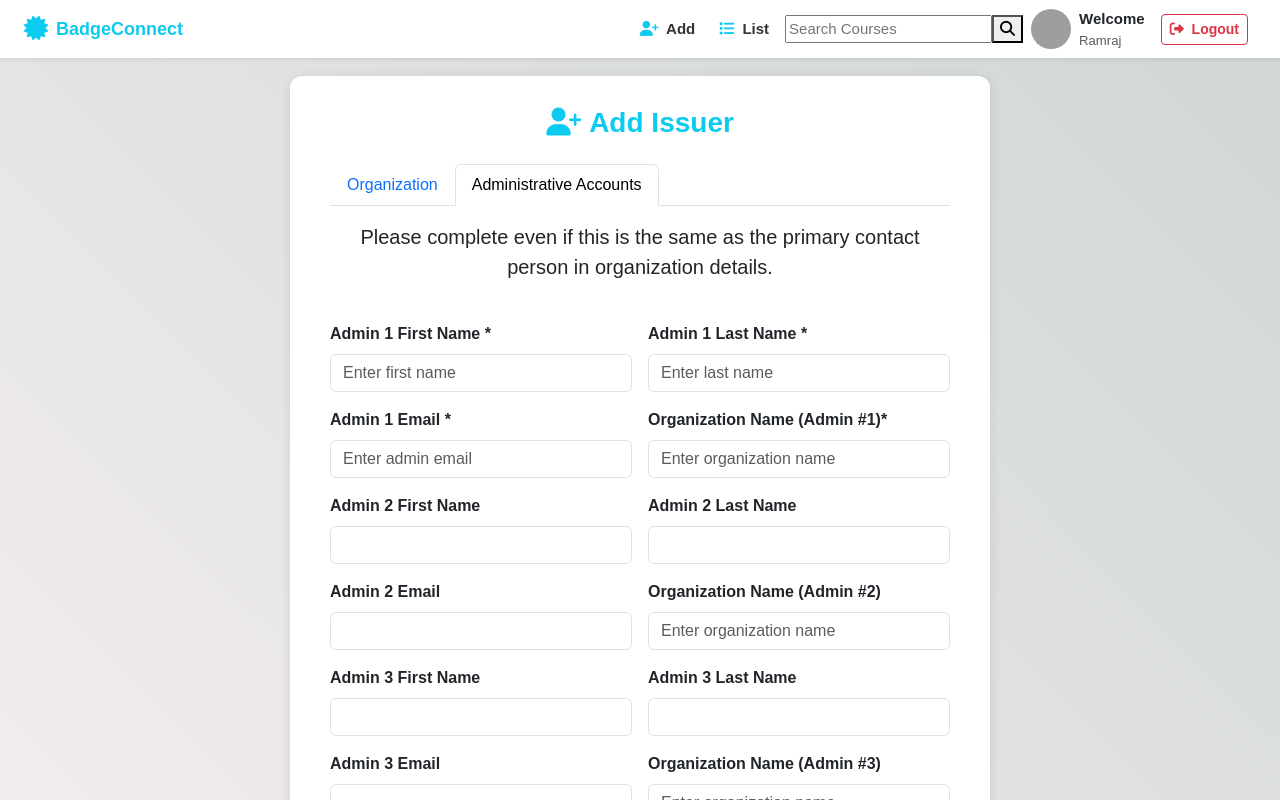
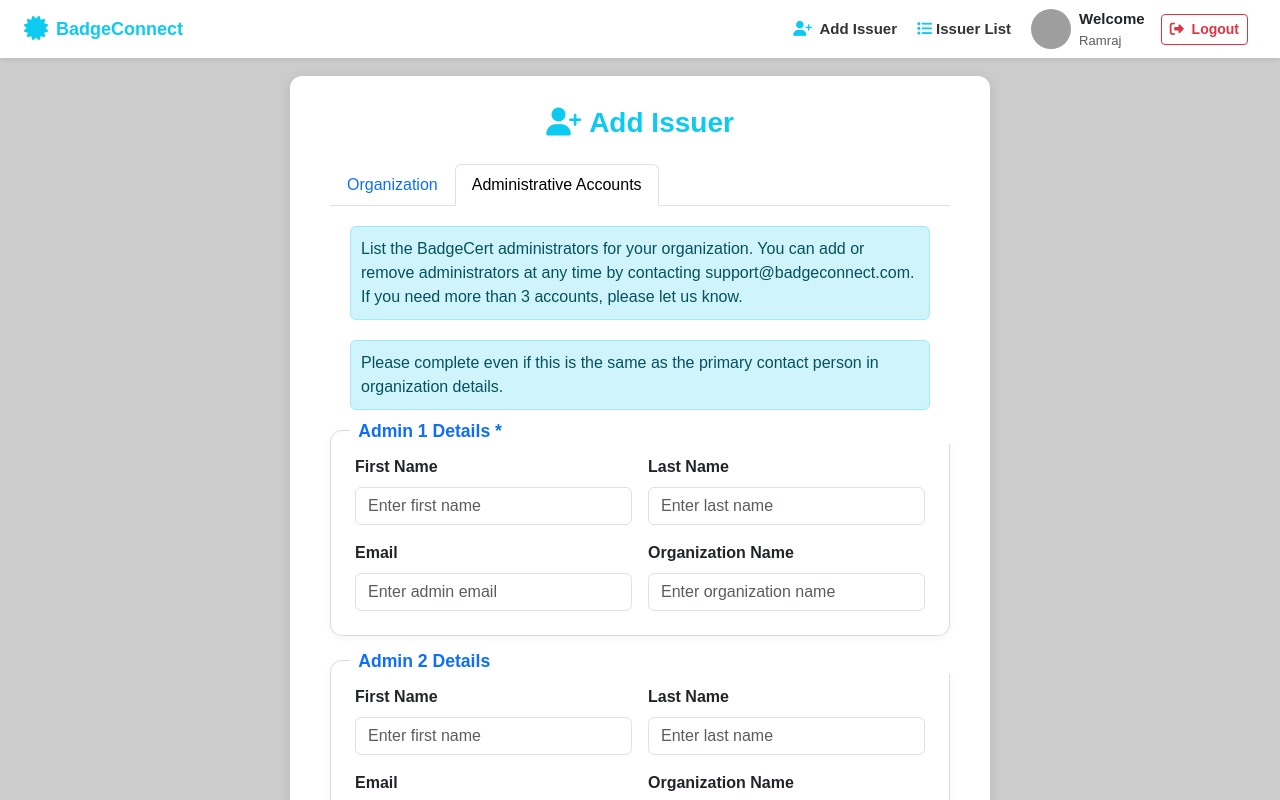
Before and after one commit to Raj-sondhiya/BadgeConnectAdmin, a plain HTML site: page issuerForm.html in a window 1280 px wide. Both pictures are taken after a click on the tab "Administrative Accounts". Shown: the top 800 px of the page. Drawn offline with nearby package versions, Linux system fonts and the light colour scheme; some packages are replaced by stand-ins of ours; grey boxes are pictures that could not be loaded; a script that the page names is missing.

Commit message:
admin screen changes according to 3 Nov meeting

```diff
--- a/issuerForm.html
+++ b/issuerForm.html
@@ -45,62 +45,66 @@
 
                     <!-- ✅ TAB 1 — Organization -->
                     <div class="tab-pane fade show active" id="orgTab" role="tabpanel">
+                        <fieldset class="admin-section">
                             <div class="row g-3">
-
                                 <div class="col-md-6">
                                     <label class="form-label fw-semibold">Organization Name *</label>
                                     <input id="orgName" type="text" class="form-control"
-                                    placeholder="Enter organization name">
+                                        placeholder="Enter organization name" required>
                                 </div>
 
                                 <div class="col-md-6">
                                     <label class="form-label fw-semibold">Postal Address *</label>
-                                <input id="postal" type="text" class="form-control" placeholder="Enter postal address">
+                                    <input id="postal" type="text" class="form-control"
+                                        placeholder="Enter postal address" required>
                                 </div>
 
                                 <div class="col-md-6">
                                     <label class="form-label fw-semibold">Website *</label>
-                                <input id="orgWebsite" type="url" class="form-control" placeholder="Enter website URL">
+                                    <input id="orgWebsite" type="url" class="form-control"
+                                        placeholder="Enter website URL" required>
                                 </div>
 
                                 <div class="col-md-6">
                                     <label class="form-label fw-semibold">Organization Email *</label>
                                     <input id="orgEmail" type="email" class="form-control"
-                                    placeholder="Enter organization email">
+                                        placeholder="Enter organization email" required>
                                 </div>
 
                                 <div class="col-md-6">
                                     <label class="form-label fw-semibold">Primary Contact First Name *</label>
-                                <input id="pcFirstName" type="text" class="form-control" placeholder="Enter first name">
+                                    <input id="pcFirstName" type="text" class="form-control"
+                                        placeholder="Enter first name" required>
                                 </div>
 
                                 <div class="col-md-6">
                                     <label class="form-label fw-semibold">Primary Contact Last Name *</label>
-                                <input id="pcLastName" type="text" class="form-control" placeholder="Enter last name">
+                                    <input id="pcLastName" type="text" class="form-control"
+                                        placeholder="Enter last name" required>
                                 </div>
 
                                 <div class="col-md-6">
                                     <label class="form-label fw-semibold">Primary Contact Email *</label>
                                     <input id="pcEmail" type="email" class="form-control"
-                                    placeholder="Enter primary contact email">
+                                        placeholder="Enter primary contact email" required>
                                 </div>
 
                                 <div class="col-md-6">
                                     <label class="form-label fw-semibold">Primary Contact Phone *</label>
                                     <input id="pcPhone" type="tel" class="form-control"
-                                    placeholder="Enter primary contact phone">
+                                        placeholder="Enter primary contact phone" required>
                                 </div>
 
                                 <div class="col-md-6">
                                     <label class="form-label fw-semibold">Support Email *</label>
                                     <input id="supportEmail" type="email" class="form-control"
-                                    placeholder="Enter support email">
+                                        placeholder="Enter support email" required>
                                 </div>
-
                             </div>
+                        </fieldset>
 
                         <!-- ✅ NEXT button only for Tab 1 -->
-                        <div class="d-flex justify-content-end mt-4">
+                        <div class="d-flex  mt-4">
                             <button type="button" id="nextTabBtn" class="btn btn-info text-white fw-semibold">
                                 Next &nbsp; <i class="fa-solid fa-arrow-right"></i>
                             </button>
@@ -110,87 +114,112 @@
                     <!-- ✅ TAB 2 — Administrative Accounts -->
 
                     <div class="tab-pane fade" id="adminTab" role="tabpanel">
+                        <!-- <p class="lead text-md-center pb-2">
+                            Please complete even if this is the same as the primary contact person in organization
+                            details.
+                        </p> -->
+                        <div class="alert alert-info " role="alert">
+                            List the BadgeCert administrators for your organization. You can add or remove
+                            administrators at any time by contacting support@badgeconnect.com. If you need more than 3
+                            accounts, please let us know.
+                        </div>
+                        <div class="alert alert-info" role="alert">
+                            Please complete even if this is the same as the primary contact person in organization
+                            details.
+                        </div>
+
+                        <!-- Admin 1 -->
+                        <fieldset class="admin-section">
+                            <legend>Admin 1 Details *</legend>
                             <div class="row g-3">
-                            <p class="lead text-md-center pb-2">Please complete even if this is the same as the primary
-                                contact person in organization details.</p>
+                                <div class="col-md-6">
+                                    <label class="form-label fw-semibold">First Name</label>
+                                    <input id="admin1FirstName" type="text" class="form-control"
+                                        placeholder="Enter first name" required>
+                                </div>
+                                <div class="col-md-6">
+                                    <label class="form-label fw-semibold">Last Name</label>
+                                    <input id="admin1LastName" type="text" class="form-control"
+                                        placeholder="Enter last name" required>
+                                </div>
+                                <div class="col-md-6">
+                                    <label class="form-label fw-semibold">Email</label>
+                                    <input id="admin1Email" type="email" class="form-control"
+                                        placeholder="Enter admin email" required>
+                                </div>
+                                <div class="col-md-6">
+                                    <label class="form-label fw-semibold">Organization Name</label>
+                                    <input id="admin1OrgName" type="text" class="form-control"
+                                        placeholder="Enter organization name" required>
+                                </div>
+                            </div>
+                        </fieldset>
 
+                        <div id="optionalAdmins">
+                            <!-- Admin 2 -->
+                            <fieldset class="admin-section">
+                                <legend>Admin 2 Details</legend>
+                                <div class="row g-3">
                                     <div class="col-md-6">
-                                <label class="form-label fw-semibold">Admin 1 First Name *</label>
-                                <input id="admin1FirstName" type="text" class="form-control"
+                                        <label class="form-label fw-semibold">First Name</label>
+                                        <input id="admin2FirstName" type="text" class="form-control"
                                             placeholder="Enter first name">
                                     </div>
-
                                     <div class="col-md-6">
-                                <label class="form-label fw-semibold">Admin 1 Last Name *</label>
-                                <input id="admin1LastName" type="text" class="form-control"
+                                        <label class="form-label fw-semibold">Last Name</label>
+                                        <input id="admin2LastName" type="text" class="form-control"
                                             placeholder="Enter last name">
                                     </div>
-
                                     <div class="col-md-6">
-                                <label class="form-label fw-semibold">Admin 1 Email *</label>
-                                <input id="admin1Email" type="email" class="form-control"
+                                        <label class="form-label fw-semibold">Email</label>
+                                        <input id="admin2Email" type="email" class="form-control"
                                             placeholder="Enter admin email">
                                     </div>
-
                                     <div class="col-md-6">
-                                <label class="form-label fw-semibold">Organization Name (Admin #1)*</label>
-                                <input id="admin1OrgName" type="text" class="form-control"
-                                    placeholder="Enter organization name">
-                            </div>
-
-                            <!-- Optional Admins -->
-                            <div class="col-md-6">
-                                <label class="form-label fw-semibold">Admin 2 First Name</label>
-                                <input id="admin2FirstName" type="text" class="form-control">
-                            </div>
-
-                            <div class="col-md-6">
-                                <label class="form-label fw-semibold">Admin 2 Last Name</label>
-                                <input id="admin2LastName" type="text" class="form-control">
-                            </div>
-
-                            <div class="col-md-6">
-                                <label class="form-label fw-semibold">Admin 2 Email</label>
-                                <input id="admin2Email" type="email" class="form-control">
-                            </div>
-
-                            <div class="col-md-6">
-                                <label class="form-label fw-semibold">Organization Name (Admin #2)</label>
+                                        <label class="form-label fw-semibold">Organization Name</label>
                                         <input id="admin2OrgName" type="text" class="form-control"
                                             placeholder="Enter organization name">
                                     </div>
+                                </div>
+                            </fieldset>
 
+                            <!-- Admin 3 -->
+                            <fieldset class="admin-section">
+                                <legend>Admin 3 Details</legend>
+                                <div class="row g-3">
                                     <div class="col-md-6">
-                                <label class="form-label fw-semibold">Admin 3 First Name</label>
-                                <input id="admin3FirstName" type="text" class="form-control">
+                                        <label class="form-label fw-semibold">First Name</label>
+                                        <input id="admin3FirstName" type="text" class="form-control"
+                                            placeholder="Enter first name">
                                     </div>
-
                                     <div class="col-md-6">
-                                <label class="form-label fw-semibold">Admin 3 Last Name</label>
-                                <input id="admin3LastName" type="text" class="form-control">
+                                        <label class="form-label fw-semibold">Last Name</label>
+                                        <input id="admin3LastName" type="text" class="form-control"
+                                            placeholder="Enter last name">
                                     </div>
-
                                     <div class="col-md-6">
-                                <label class="form-label fw-semibold">Admin 3 Email</label>
-                                <input id="admin3Email" type="email" class="form-control">
+                                        <label class="form-label fw-semibold">Email</label>
+                                        <input id="admin3Email" type="email" class="form-control"
+                                            placeholder="Enter admin email">
                                     </div>
-
                                     <div class="col-md-6">
-                                <label class="form-label fw-semibold">Organization Name (Admin #3)</label>
+                                        <label class="form-label fw-semibold">Organization Name</label>
                                         <input id="admin3OrgName" type="text" class="form-control"
                                             placeholder="Enter organization name">
                                     </div>
-
+                                </div>
+                            </fieldset>
                         </div>
 
-                        <!-- ✅ Previous + Submit -->
-                        <div class="d-flex justify-content-between mt-4">
+                        <!-- Footer Buttons -->
+                        <div class="d-flex mt-4">
                             <button type="button" id="prevTabBtn" class="btn btn-secondary fw-semibold">
                                 <i class="fa-solid fa-arrow-left"></i> &nbsp; Previous
                             </button>
-
                             <div id="actionButtonsContainer"></div>
                         </div>
+
+                        <p></p>
                     </div>
                 </div>
             </form>
--- a/issuerForm.js
+++ b/issuerForm.js
@@ -75,7 +75,7 @@ document.addEventListener("DOMContentLoaded", () => {
         });
 
         actionButtons.innerHTML = `
-            <button type="button" id="cancelBtn" class="btn btn-secondary fw-semibold">Cancel</button>
+            <button type="button" id="cancelBtn" class="btn btn-secondary fw-semibold ms-2">Cancel</button>
             <button type="submit" class="btn btn-warning text-white fw-semibold">Update</button>
         `;
 
@@ -85,7 +85,8 @@ document.addEventListener("DOMContentLoaded", () => {
     } else {
         heading.innerHTML = `<i class="fa-solid fa-user-plus me-2"></i>Add Issuer`;
         actionButtons.innerHTML = `
-            <button type="submit" class="btn btn-success fw-semibold">Submit</button>
+            <button type="submit" class="btn btn-primary
+             fw-semibold ms-2">Submit</button>
         `;
     }
 
@@ -162,7 +163,7 @@ document.addEventListener("DOMContentLoaded", () => {
                 title: "Updated!",
                 text: "Issuer details updated successfully.",
                 icon: "success",
-                confirmButtonColor: "#3085d6"
+                confirmButtonColor: "#28a745"
             }).then(() => {
                 localStorage.setItem(ISSUER_STORAGE_KEY, JSON.stringify(issuers));
                 window.location.href = "issuerList.html";
--- a/navbar.html
+++ b/navbar.html
@@ -16,21 +16,17 @@
 
         <!-- Navbar Links -->
         <div class="collapse navbar-collapse" id="adminNavbar">
-            <ul class="navbar-nav ms-auto mb-2 mb-lg-0 align-items-center">
+            <ul class="navbar-nav ms-auto mb-lg-0 align-items-center">
                 <li class="nav-item">
                     <a class="nav-link fw-semibold" href="issuerForm.html">
-                        <i class="fa-solid fa-user-plus me-1 text-info"></i> Add
+                        <i class="fa-solid fa-user-plus me-1 text-info"></i> Add Issuer
                     </a>
                 </li>
-                <li class="nav-item mx-2">
+                <li class="nav-item mx-1">
                     <a class="nav-link fw-semibold" href="issuerList.html">
-                        <i class="fa-solid fa-list me-1 text-info"></i> List
+                        <i class="fa-solid fa-list me-1 text-info"></i>Issuer List
                     </a>
                 </li>
-                <input type="text" placeholder="Search Courses" name="search">
-                <button>
-                    <i class="fa fa-search"></i>
-                </button>
 
                 <!-- Profile + Welcome -->
                 <li class="nav-item d-flex align-items-center mx-2">
--- a/style.css
+++ b/style.css
@@ -1,6 +1,6 @@
 body {
   margin: 0;
-  min-height: 100vh;
+  /* min-height: 100vh; */
   font-family: "Poppins", sans-serif;
 }
 
@@ -101,7 +101,8 @@ body {
 /* Add Issuer css */
 
 body {
-  background-image: linear-gradient(45deg, rgb(245, 238, 239), rgb(207, 214, 214));
+  /* background-image: linear-gradient(45deg, rgb(245, 238, 239), rgb(207, 214, 214)); */
+  background-color: #ccc;
 }
 
 .form-container {
@@ -135,6 +136,38 @@ body {
   }
 }
 
+.alert {
+  margin: 20px;
+  padding: 10px;
+}
+
+
+.admin-section {
+  border: 1.5px solid #dcdcdc;
+  border-radius: 12px;
+  padding: 1.5rem;
+  margin-bottom: 1.5rem;
+  position: relative;
+  background: #fff;
+  box-shadow: 0 2px 6px rgba(0, 0, 0, 0.05);
+}
+
+.admin-section legend {
+  font-size: 1.1rem;
+  font-weight: 600;
+  position: absolute;
+  top: -0.8rem;
+  left: 1.2rem;
+  background: #fff;
+  padding: 0 0.5rem;
+  color: #0d6efd;
+}
+
+.form-control:focus {
+  border-color: #0d6efd;
+  box-shadow: 0 0 0 0.2rem rgba(13, 110, 253, 0.15);
+}
+
 
 /* Issuer list style */
 
```
Also changed, not shown: index.html (+3 -4 lines), issuerList.html (+2 -2 lines), issuerList.js (+6 -3 lines). Lines whose indentation alone changed are shown as unchanged.
